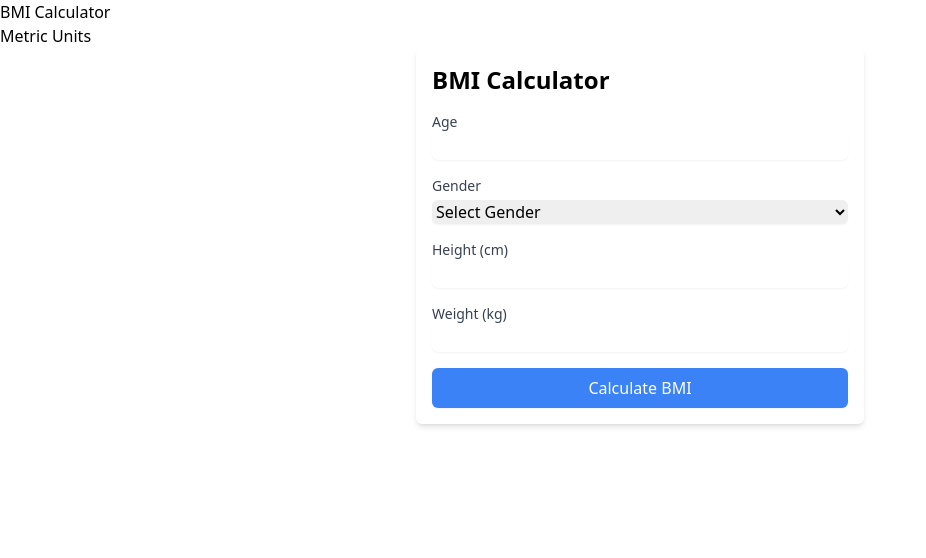
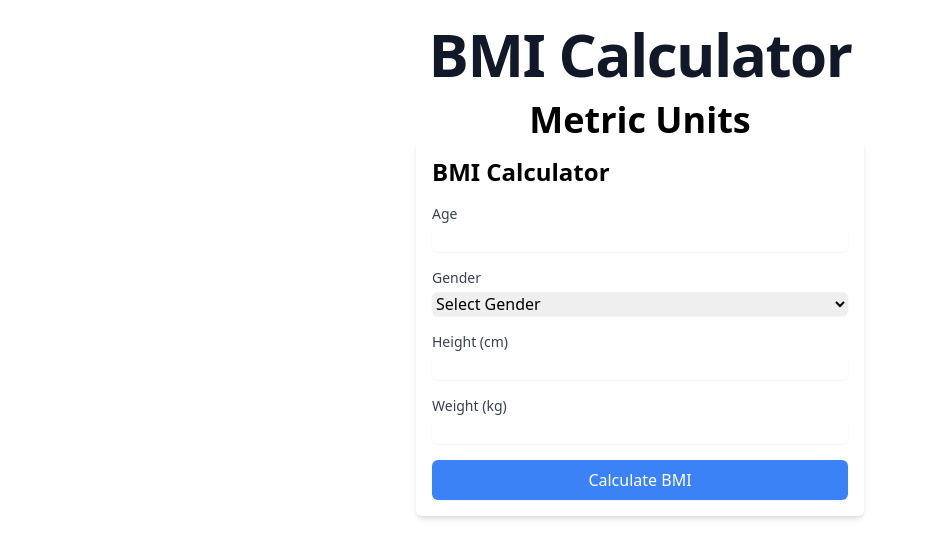
Before and after one commit to iamabhijeet2003/bmi-calculator, a Vue app: page / in a window 1280 px wide. Shown: the top 558 px of the page, without its empty margins (0-926 px from the left). Built offline with nearby package versions, Linux system fonts and the light colour scheme.

Commit message:
add new styles

```diff
--- a/src/views/HomeView.vue
+++ b/src/views/HomeView.vue
@@ -1,7 +1,7 @@
 <template>
-    <h1>BMI Calculator</h1>
+    <h1 class="mb-4 text-4xl font-extrabold leading-none tracking-tight text-gray-900 md:text-5xl lg:text-6xl text-center mt-6">BMI Calculator</h1>
     <div>
-        <h2>Metric Units</h2>
+        <h2 class="text-4xl font-extrabold text-center">Metric Units</h2>
         <div>
             <MetricUnits></MetricUnits>
         </div>
@@ -17,3 +17,7 @@ export default{
     }
 }
 </script>
+
+<style>
+
+</style>
```
